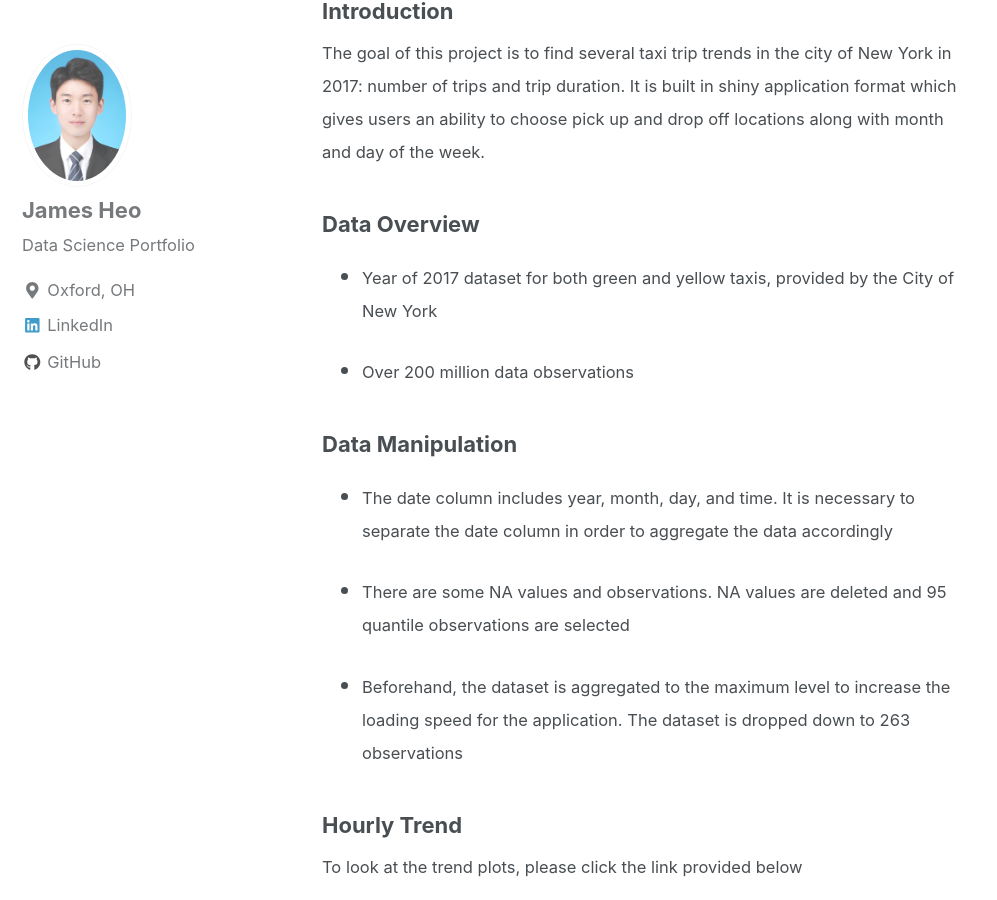
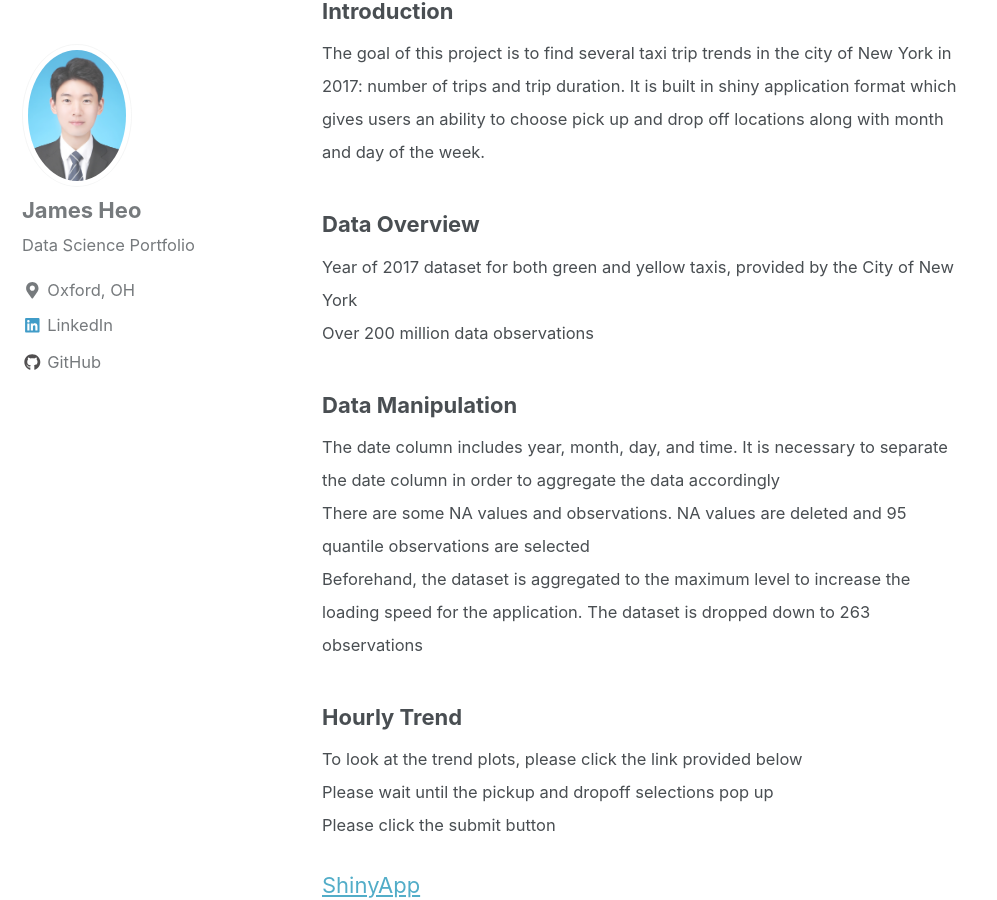
Before and after one commit to JamesHeo/heojstats.github.io, a Jekyll site: the page built from _posts/2018-06-13-NYCTaxiCaps.md, in a window 1280 px wide and 900 px high, scrolled down 738 px. Shown: the whole window, without its empty margins (0-997 px from the left). Built offline with Jekyll 4.4.1, drawn with Linux system fonts in a browser that asks for light colours; nearby versions of some CDN libraries.

Commit message:
Polished the body

```diff
--- a/_posts/2018-06-13-NYCTaxiCaps.md
+++ b/_posts/2018-06-13-NYCTaxiCaps.md
@@ -13,24 +13,18 @@ excerpt: "Time Series, NYC Taxi Caps, Data Science, R Shiny, User-Friendly Dashb
 <small>The goal of this project is to find several taxi trip trends in the city of New York in 2017: number of trips and trip duration. It is built in shiny application format which gives users an ability to choose pick up and drop off locations along with month and day of the week.</small>
 
 ### Data Overview
-+ <small>Year of 2017 dataset for both green and yellow taxis, provided by the City of New York</small>
-
-+ <small>Over 200 million data observations</small>
+<small>Year of 2017 dataset for both green and yellow taxis, provided by the City of New York</small><br>
+<small>Over 200 million data observations</small><br>
 
 ### Data Manipulation
-- <small>The date column includes year, month, day, and time. It is necessary to separate the date column in order to aggregate the data accordingly</small>
-
-- <small>There are some NA values and observations. NA values are deleted and 95 quantile observations are selected</small>
-
-- <small>Beforehand, the dataset is aggregated to the maximum level to increase the loading speed for the application. The dataset is dropped down to 263 observations</small>
-
+<small>The date column includes year, month, day, and time. It is necessary to separate the date column in order to aggregate the data accordingly</small><br>
+<small>There are some NA values and observations. NA values are deleted and 95 quantile observations are selected</small><br>
+<small>Beforehand, the dataset is aggregated to the maximum level to increase the loading speed for the application. The dataset is dropped down to 263 observations</small><br>
 
 ### Hourly Trend
-<small>To look at the trend plots, please click the link provided below</small>
-
-<small>Please wait until the pickup and dropoff selections pop up</small>
-
-<small>Please click the submit button</small>
+<small>To look at the trend plots, please click the link provided below</small><br>
+<small>Please wait until the pickup and dropoff selections pop up</small><br>
+<small>Please click the submit button</small><br>
 
 [ShinyApp](https://heojstats.shinyapps.io/nyc_taxi_cab_app/)
 <br>
```
